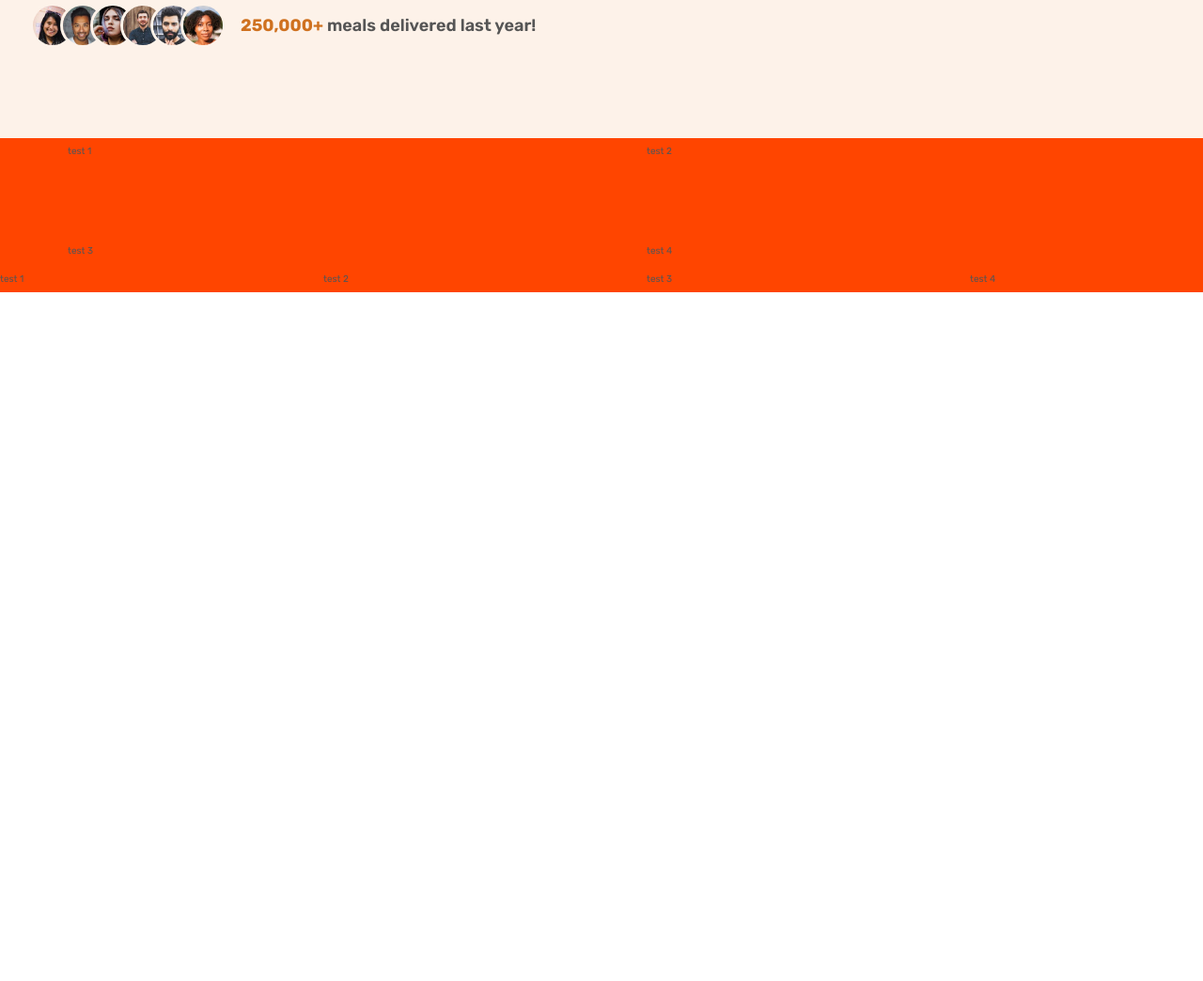
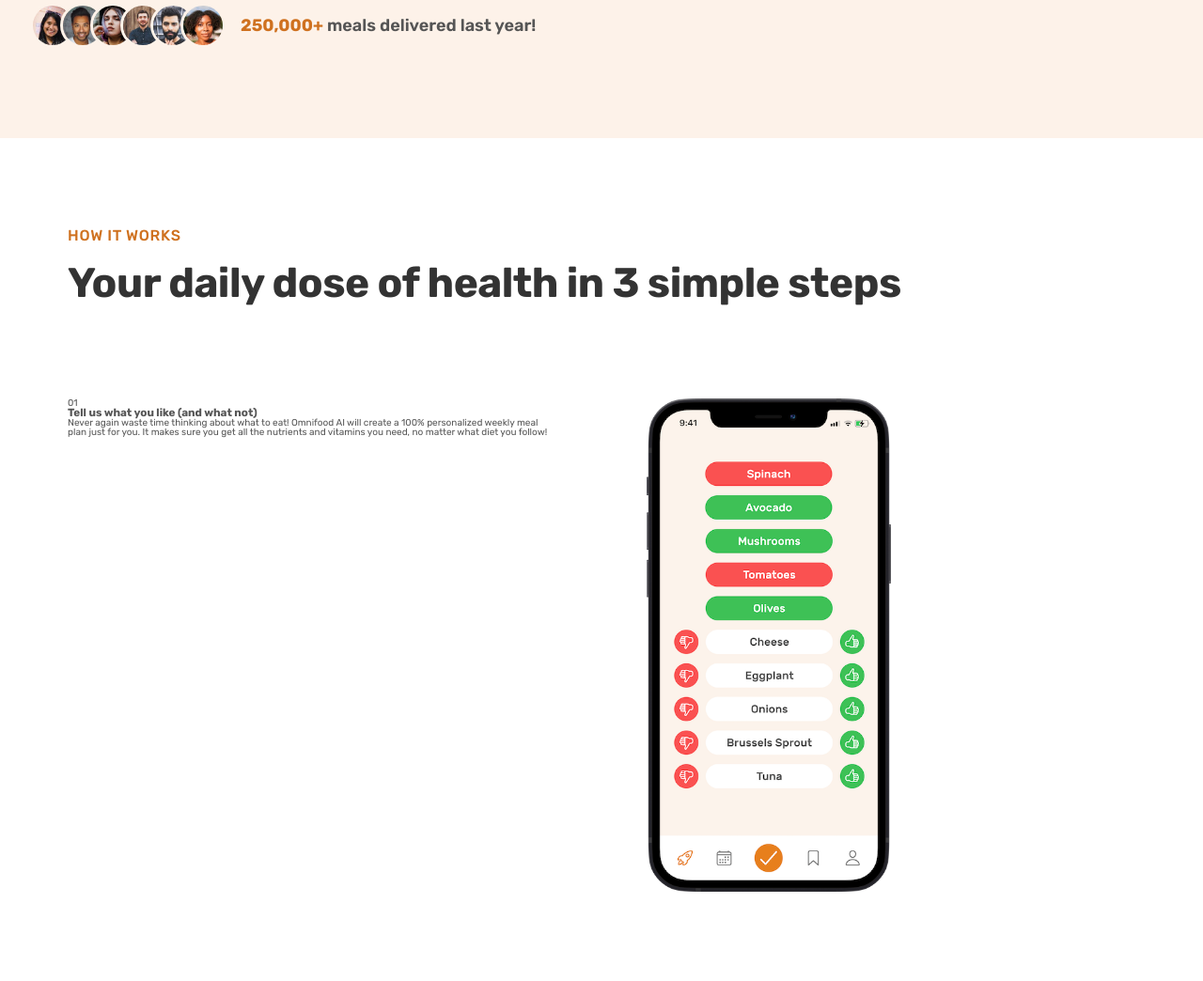
Before and after one commit to ibrahimabidi/omnifood-website, a plain HTML site: page index.html in a window 1280 px wide. Shown: the part 645-1689 px from the top of the page at 94% size. Before the commit the page ends 956 px from the top, so only its background shows below. Drawn offline with Linux system fonts and the light colour scheme.

Commit message:
start the how-it-works section

```diff
--- a/css/style.css
+++ b/css/style.css
@@ -14,8 +14,13 @@ Bold :700
 
 -Line heights :
 Default: 1
-1.05
-1.6
+small : 1.05
+medium : 1.2
+paragraph default : 1.6
+
+-Letter-spacing :
+-0.5px
+0.75px
 
 
 ----02 COLORS
@@ -86,13 +91,36 @@ body {
   grid-template-columns: repeat(4, 1fr);
 }
 
+.heading-primary,
+.heading-secondary {
+  color: #333;
+  /* color: #2e1907; */
+  letter-spacing: -0.5px;
+  font-weight: 700;
+}
+
 .heading-primary {
   font-size: 5.2rem;
-  font-weight: 700;
+
   line-height: 1.05;
-  color: #333;
-  letter-spacing: -0.5px;
+
   margin-bottom: 3.2rem;
+}
+
+.heading-secondary {
+  font-size: 4.4rem;
+  line-height: 1.2;
+  margin-bottom: 9.6rem;
+}
+
+.subheading {
+  display: block;
+  font-size: 1.6rem;
+  font-weight: 500;
+  color: #cf711f;
+  text-transform: uppercase;
+  margin-bottom: 1.6rem;
+  letter-spacing: 0.75px;
 }
 
 .btn:link,
@@ -262,6 +290,9 @@ body {
 /*******************/
 
 .section-how {
-  padding: 9.6px 0;
-  background-color: orangered;
+  padding: 9.6rem 0;
 }
+
+.step-img {
+  width: 50%;
+}
--- a/index.html
+++ b/index.html
@@ -65,19 +65,70 @@
           </div>
         </div>
       </section>
+
       <section class="section-how">
+        <div class="container">
+          <span class="subheading">How it works</span>
+          <h2 class="heading-secondary">
+            Your daily dose of health in 3 simple steps
+          </h2>
+        </div>
         <div class="container grid grid--2-cols">
-          <div>test 1</div>
-          <div>test 2</div>
-          <div>test 3</div>
-          <div>test 4</div>
+          <!-- STEP 01 -->
+          <div class="step-text-box">
+            <p class="step-number">01</p>
+            <h3 class="heading-tertiary">
+              Tell us what you like (and what not)
+            </h3>
+            <p class="step-description">
+              Never again waste time thinking about what to eat! Omnifood AI
+              will create a 100% personalized weekly meal plan just for you. It
+              makes sure you get all the nutrients and vitamins you need, no
+              matter what diet you follow!
+            </p>
+          </div>
+          <div class="step-img-box">
+            <img
+              src="img/app/app-screen-1.png"
+              class="step-img"
+              alt="iphone app preferences selection screen "
+            />
+          </div>
+          <!-- STEP 02 -->
+          <div class="step-img-box">
+            <img
+              src="img/app/app-screen-2.png"
+              class="step-img"
+              alt="iphone app meal approving plan"
+            />
+          </div>
+          <div class="step-text-box">
+            <p class="step-number">02</p>
+            <h3 class="heading-tertiary">Approve your weekly meal plan</h3>
+            <p class="step-description">
+              Once per week, approve the meal plan generated for you by Omnifood
+              AI. You can change ingredients, swap entire meals, or even add
+              your own recipes.
+            </p>
+          </div>
+          <!-- STEP 03 -->
+          <div class="step-text-box">
+            <p class="step-number">03</p>
+            <h3 class="heading-tertiary">Receive meals at convenient time:</h3>
+            <p class="step-description">
+              Best chefs in town will cook your selected meal every day, and we
+              will deliver it to your door whenever works best for you. You can
+              change delivery schedule and address daily!
+            </p>
+          </div>
+          <div class="step-img-box">
+            <img
+              src="img/app/app-screen-3.png"
+              class="step-img"
+              alt="iphone app delivery screen "
+            />
+          </div>
         </div>
-      </section>
-      <section class="section-how grid grid--4-cols">
-        <div>test 1</div>
-        <div>test 2</div>
-        <div>test 3</div>
-        <div>test 4</div>
       </section>
     </main>
   </body>
```
